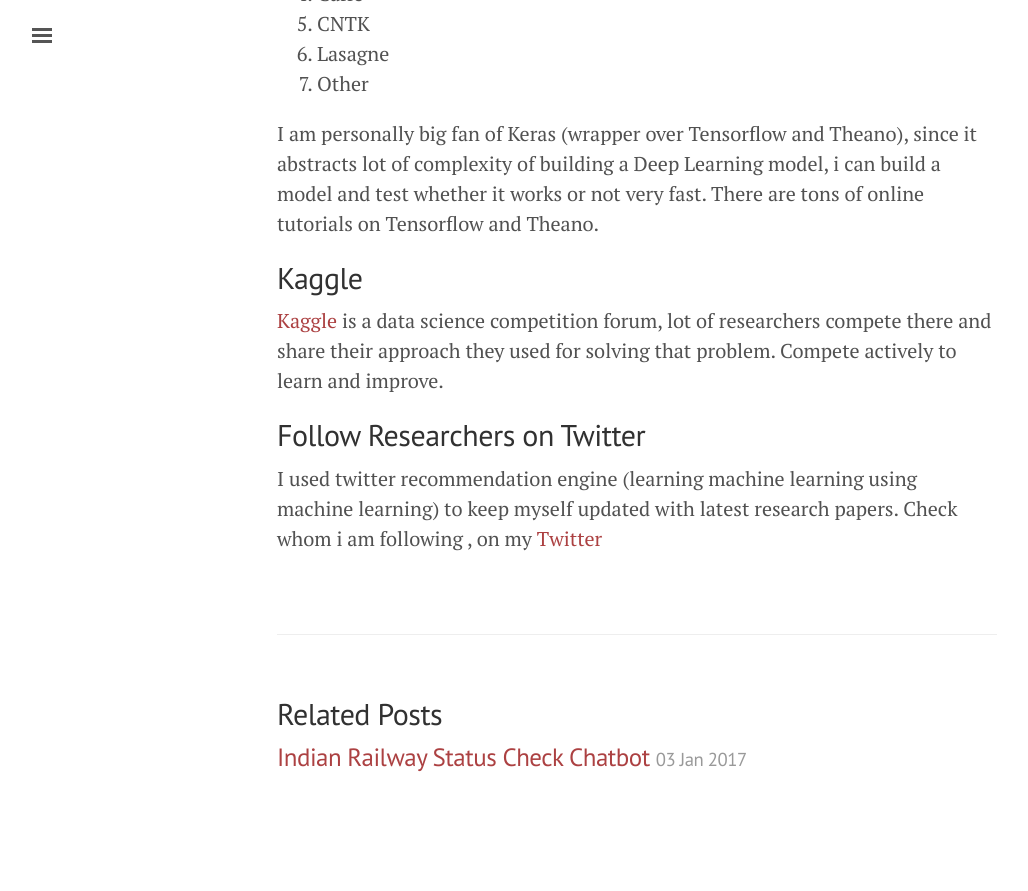
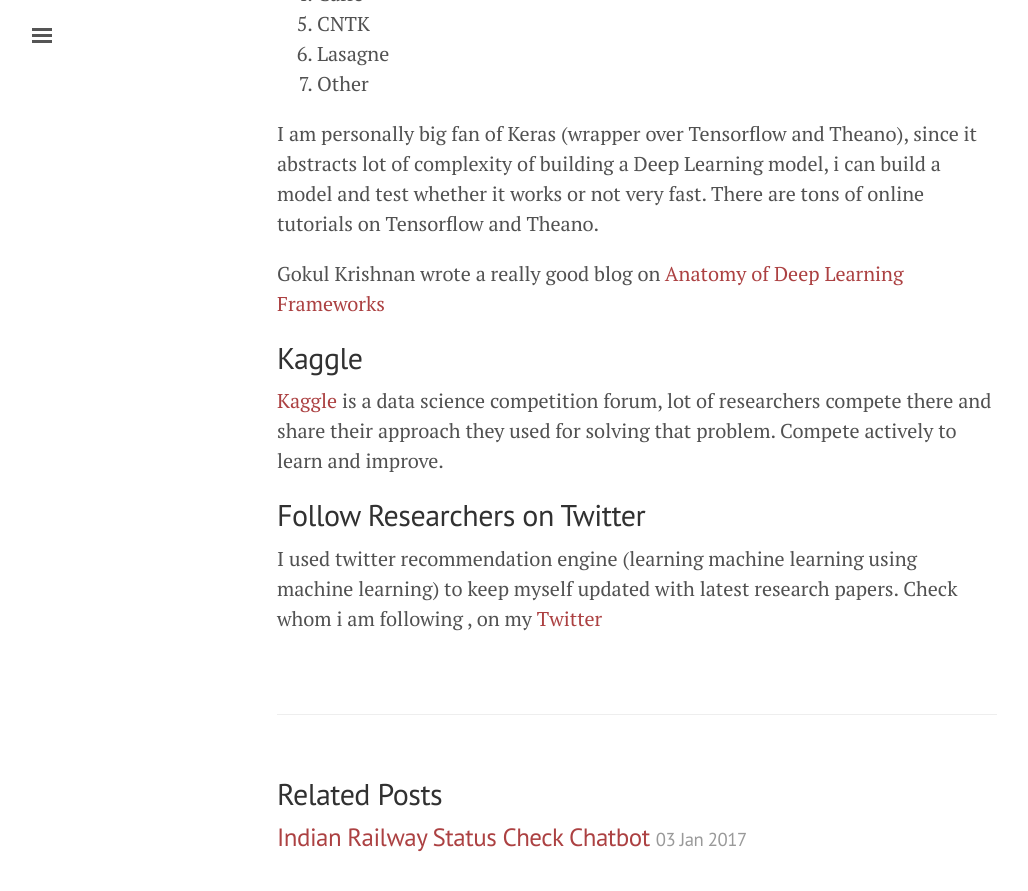
Before and after one commit to malaikannan/malaikannan.github.io, a Jekyll site: the page built from _posts/2017-01-16-how-to-learn-deep-learning.markdown, in a window 1280 px wide and 900 px high, scrolled down 2746 px. Shown: the top 891 px of the window, without its empty margins (3-1031 px from the left). Built offline with Jekyll 4.4.1, drawn with Linux system fonts in a browser that asks for light colours; before the commit the page ends 3580 px from its top, so only the background shows below that.

```diff
--- a/_posts/2017-01-16-how-to-learn-deep-learning.markdown
+++ b/_posts/2017-01-16-how-to-learn-deep-learning.markdown
@@ -76,6 +76,8 @@ There are quite a few options when it comes to Deep Learning frameworks
 
 I am personally big fan of Keras (wrapper over Tensorflow and Theano), since it abstracts lot of complexity of building a Deep Learning model, i can build a model and test whether it works or not very fast. There are tons of online tutorials on Tensorflow and Theano.
 
+Gokul Krishnan wrote a really good blog on [Anatomy of Deep Learning Frameworks](https://medium.com/@gokul_uf/the-anatomy-of-deep-learning-frameworks-46e2a7af5e47#.qp4zrn6s6)
+
 ## Kaggle
 
 [Kaggle](www.kaggle.com) is a data science competition forum, lot of researchers compete there and share their approach they used for solving that problem. Compete actively to learn and improve.
```
